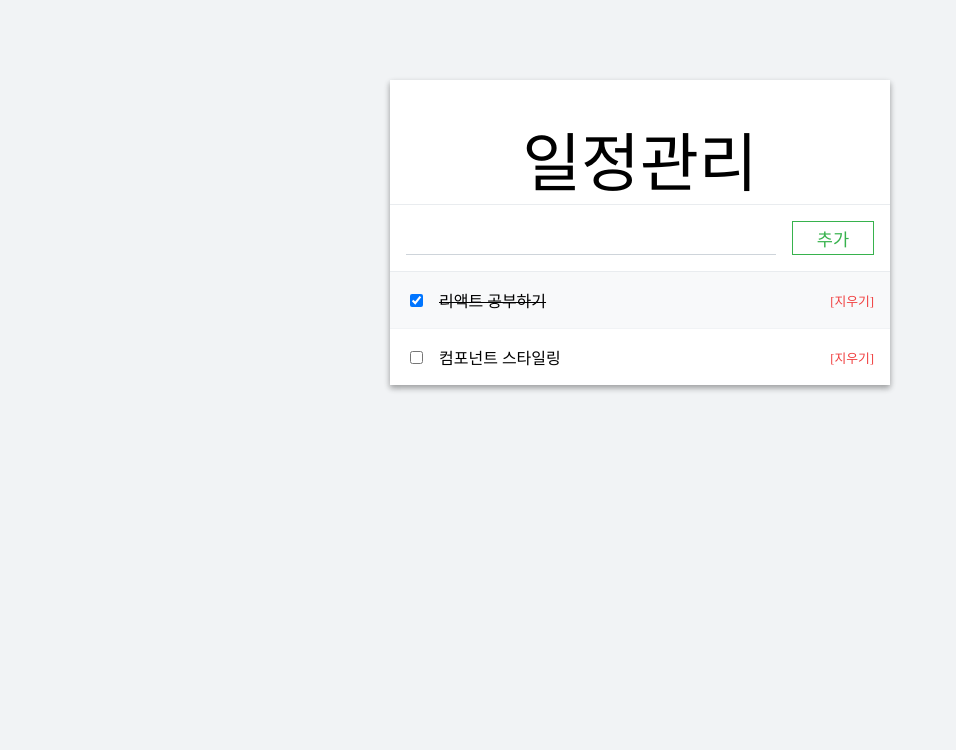
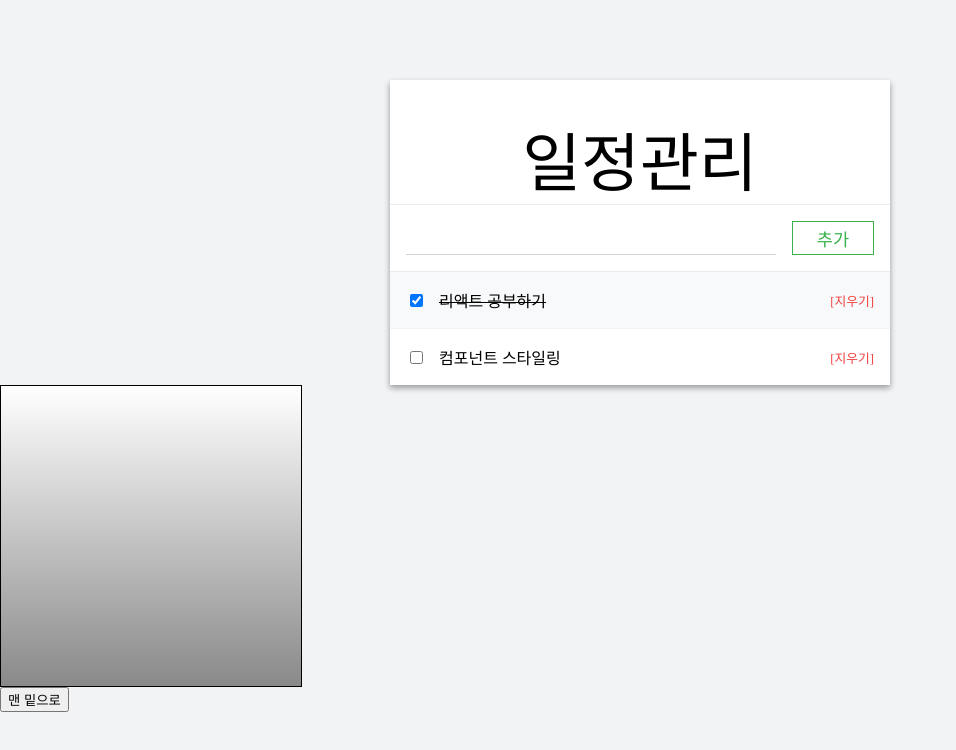
Before and after one commit to writepro4/todolist, a React (Create React App) app: page / in a window 1280 px wide. Shown: the top 750 px of the page, without its empty margins (0-956 px from the left). Built offline with nearby package versions, Linux system fonts and the light colour scheme.

Commit message:
[update] ScrollBox.js 버튼 ref 사용법

```diff
--- a/src/App.js
+++ b/src/App.js
@@ -4,6 +4,7 @@
 import TodoList from "./components/TodoList";
 // import Event from "./components/event";
 // import ValidationSample from "./components/ValidationSample";
+import ScrollBox from "./components/ScrollBox";
 
 class App extends Component {
     state = {
@@ -118,6 +119,11 @@
                     />
                     <TodoList todos={todos} onToggle={handleToggle} onRemove={handleRemove}/>
                 </PageTemplate>
+                <div>
+                    <ScrollBox ref={(ref)=>this.ScrollBox=ref}/>
+                    <button onClick={() =>
+                        this.ScrollBox.scrollToBottom()}>맨 밑으로</button>
+                </div>
             </>
 
         )
--- /dev/null
+++ b/src/components/ScrollBox.js
@@ -0,0 +1,34 @@
+import React, {Component} from 'react';
+
+class ScrollBox extends Component{
+
+    scrollToBottom = () =>{
+        const scrollHeight = this.box.scrollHeight;
+        const clientHeight = this.box.clientHeight;
+        this.box.scrollTop = scrollHeight - clientHeight;
+    }
+
+    render(){
+        const style ={
+            border: '1px solid black',
+            height: '300px',
+            width: '300px',
+            overflow: 'auto',
+            position: 'relative'
+        };
+
+        const innerStyle ={
+            width: '100%',
+            height: '650px',
+            background: 'linear-gradient(white, black)'
+        }
+
+        return (
+            <div style={style} ref={(ref)=> {this.box=ref}}>
+                <div style={innerStyle}/>
+            </div>
+        )
+    }
+}
+
+export default ScrollBox;
```
